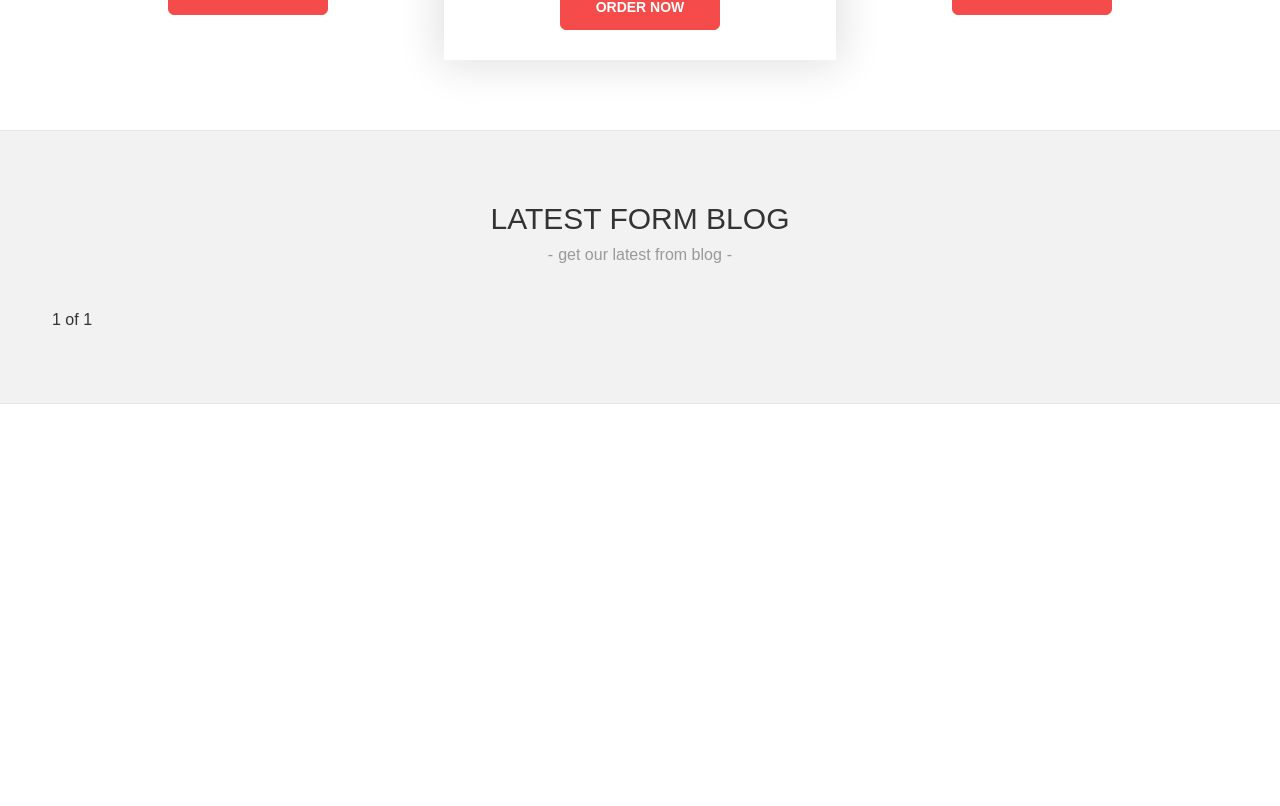
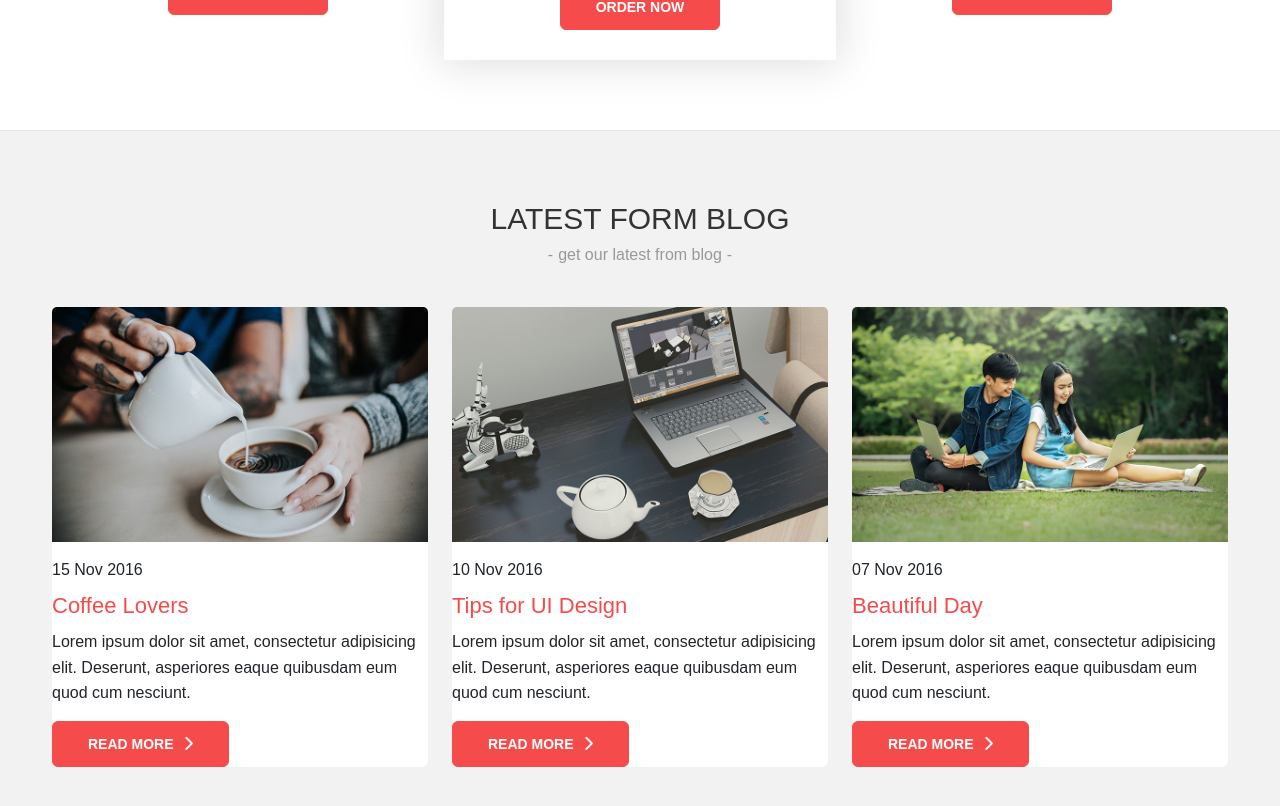
Before and after one commit to SubinBudhathoki58/corporate, a React (Create React App) app: page / in a window 1280 px wide. Shown: the part 5275-6081 px from the top of the page. Before the commit the page ends 5679 px from the top, so only its background shows below. Built offline with nearby package versions, Linux system fonts and the light colour scheme.

Commit message:
blogCompleted

```diff
--- a/src/Components/blog.js
+++ b/src/Components/blog.js
@@ -1,18 +1,65 @@
 import Container from "react-bootstrap/Container";
 import Row from "react-bootstrap/Row";
 import Col from "react-bootstrap/Col";
+import Card from "react-bootstrap/Card";
+const blogData = [
+  {
+    id: 1,
+    image: require("../assets/images/blog1.jpg"),
+    time: "15 Nov 2016",
+    title: "Coffee Lovers",
+    description:
+      "Lorem ipsum dolor sit amet, consectetur adipisicing elit. Deserunt, asperiores eaque quibusdam eum quod cum nesciunt.",
+    link: "https://www.google.com",
+  },
+  {
+    id: 2,
+    image: require("../assets/images/blog2.jpg"),
+    time: "10 Nov 2016",
+    title: "Tips for UI Design",
+    description:
+      "Lorem ipsum dolor sit amet, consectetur adipisicing elit. Deserunt, asperiores eaque quibusdam eum quod cum nesciunt.",
+    link: "https://www.facebook.com",
+  },
+  {
+    id: 3,
+    image: require("../assets/images/blog3.jpg"),
+    time: "07 Nov 2016",
+    title: "Beautiful Day",
+    description:
+      "Lorem ipsum dolor sit amet, consectetur adipisicing elit. Deserunt, asperiores eaque quibusdam eum quod cum nesciunt.",
+    link: "https://www.twitter.com",
+  },
+];
+
 export default function AppBlog() {
   return (
     <section id="blog" className="block blog-block">
       <Container fluid>
         <div className="title-holder">
-            <h2>Latest Form Blog</h2>
-            <div className="subtitle">
-                get our latest from blog
-            </div>
+          <h2>Latest Form Blog</h2>
+          <div className="subtitle">get our latest from blog</div>
         </div>
         <Row>
-          <Col>1 of 1</Col>
+          {blogData.map((blog) => {
+            return (
+              <Col sm={4} key={blog.id}>
+                <div>
+                  <Card>
+                    <Card.Img variant="top" src={blog.image} />
+                    <Card.Body>
+                      <time>{blog.time}</time>
+                      <Card.Title>{blog.title}</Card.Title>
+                      <Card.Text>{blog.description}</Card.Text>
+                      <a href={blog.link} className="btn btn-primary">
+                        Read More <i class="fas fa-chevron-right"></i>
+                      </a>
+                    </Card.Body>
+                  </Card>
+                </div>
+              </Col>
+            );
+          })}
         </Row>
       </Container>
     </section>
```
